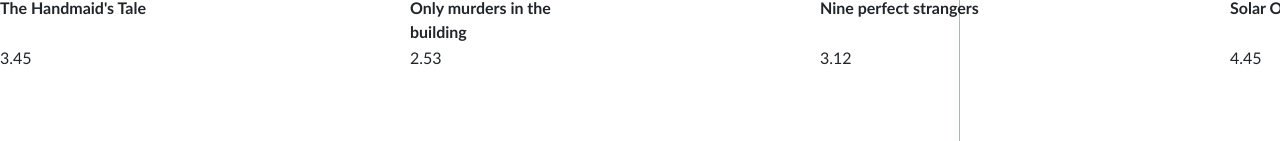
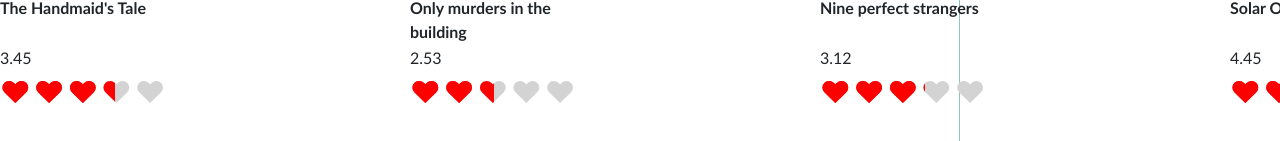
Before and after one commit to Benjamin0203/angular-practice, an Angular app: page /home in a window 1280 px wide. Shown: the part 441-582 px from the top of the page. Built offline with nearby package versions, Linux system fonts and the light colour scheme; a web font is replaced by a local one.

Commit message:
--add rating for movies

```diff
--- a/package.json
+++ b/package.json
@@ -18,6 +18,7 @@
     "@angular/platform-browser": "^15.2.0",
     "@angular/platform-browser-dynamic": "^15.2.0",
     "@angular/router": "^15.2.0",
+    "@ng-bootstrap/ng-bootstrap": "^14.0.1",
     "bootstrap": "^5.2.3",
     "rxjs": "~7.8.0",
     "tslib": "^2.3.0",
--- a/src/app/app.module.ts
+++ b/src/app/app.module.ts
@@ -9,6 +9,7 @@
 import { MovieComponent } from './movie/movie.component';
 import { FormsModule } from '@angular/forms';
 import { HttpClient, HttpClientModule } from '@angular/common/http';
+import { FeatureModule } from './feature/feature.module';
 
 
 @NgModule({
@@ -24,7 +25,8 @@
     BrowserModule,
     AppRoutingModule,
     FormsModule,
-    HttpClientModule
+    HttpClientModule,
+    FeatureModule
   ],
   providers: [],
   bootstrap: [AppComponent]
--- /dev/null
+++ b/src/app/feature/start-rating/start-rating.component.html
@@ -0,0 +1,7 @@
+<ng-template #t let-fill="fill">
+  <span class="star" [class.full]="fill === 100">
+    <span class="half" [style.width.%]="fill">&hearts;</span>&hearts;
+  </span>
+</ng-template>
+
+<ngb-rating [(rate)]="rating" [starTemplate]="t" [readonly]="isReadOnly" [max]="5"></ngb-rating>
--- /dev/null
+++ b/src/app/feature/start-rating/start-rating.component.scss
@@ -0,0 +1,19 @@
+.star {
+  position: relative;
+  display: inline-block;
+  font-size: 30px;
+  color: #d3d3d3;
+  font-family: -apple-system, BlinkMacSystemFont, "Segoe UI", Roboto, Oxygen,
+    Ubuntu, Cantarell, "Open Sans", "Helvetica Neue", sans-serif;
+  margin-right: 3px;
+  height: 30px;
+}
+.full {
+  color: red;
+}
+.half {
+  position: absolute;
+  display: inline-block;
+  overflow: hidden;
+  color: red;
+}
--- /dev/null
+++ b/src/app/feature/start-rating/start-rating.component.ts
@@ -0,0 +1,16 @@
+import { Component, Input } from '@angular/core';
+
+@Component({
+  selector: 'app-start-rating',
+  templateUrl: './start-rating.component.html',
+  styleUrls: ['./start-rating.component.scss']
+})
+export class StartRatingComponent {
+@Input() rating: any;
+@Input() isReadOnly: boolean = false;
+constructor() { }
+
+ngOnInit(): void {
+
+}
+}
--- a/src/app/home/home.component.html
+++ b/src/app/home/home.component.html
@@ -14,6 +14,9 @@
           <div class="detail">
             <div class="name">{{movie.name}}</div>
             <div class="rating">{{movie.rating}}</div>
+            <div class="rating">
+              <app-start-rating [rating]="movie.rating" [isReadOnly]="true"></app-start-rating>
+            </div>
           </div>
         </div>
       </div>
```
Also changed, not shown: src/app/feature/feature.module.ts (added, +20 -0 lines), 2 other files (tests, documents, lock files or other folders).
